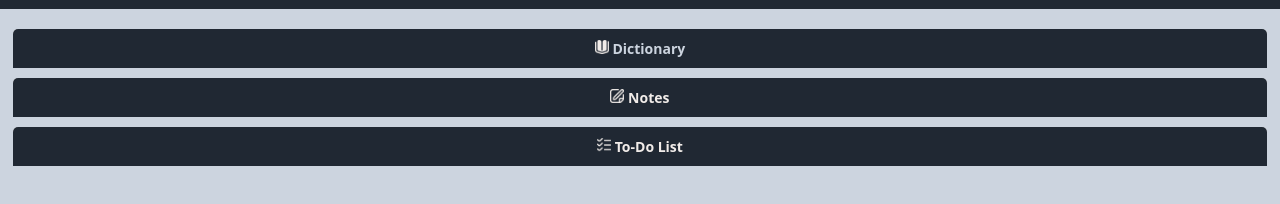
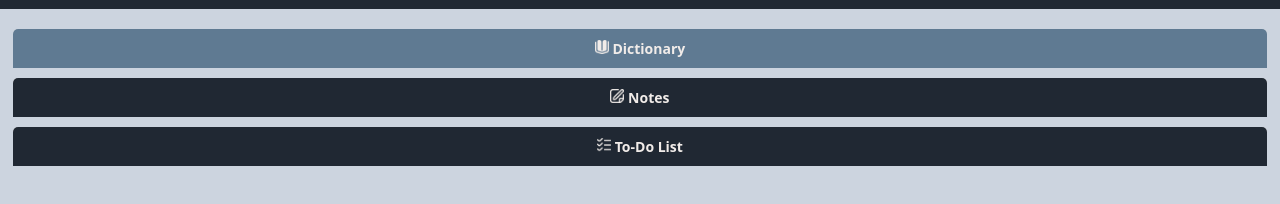
Before and after one commit to NoirHearts/studysync, a React app: page / in a window 1280 px wide. In both pictures the pointer is over the label "Dictionary". Shown: the part 192-396 px from the top of the page. Built offline with nearby package versions, Linux system fonts and the light colour scheme; no server answers.

Commit message:
feat: additional minor ui changes

```diff
--- a/src/pages/Panel/Panel.css
+++ b/src/pages/Panel/Panel.css
@@ -208,6 +208,8 @@ button {
 }
 
 label:hover {
-  color: #ccd4df;
+  background-color: #5f7a92;
+  /* background-color: #6d7d95; */
+  /* color: #202833; */
   transition: all 0.3s ease;
 }
--- a/src/pages/Panel/subpanel/dictionary.tsx
+++ b/src/pages/Panel/subpanel/dictionary.tsx
@@ -45,6 +45,7 @@ const SubpanelDict: React.FC = () => {
     isValidating,
   } = useSWR('https://api.dictionaryapi.dev/api/v2/entries/en/dictionary', fetcher);
 
+  // add initial "Search a word to get its definition"
   // add error prompt when invalid word
 
   if (error) {
```
Also changed, not shown: 1 other file.
